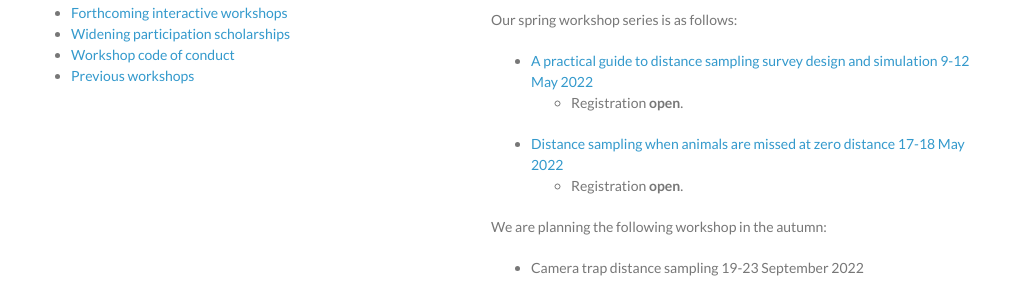
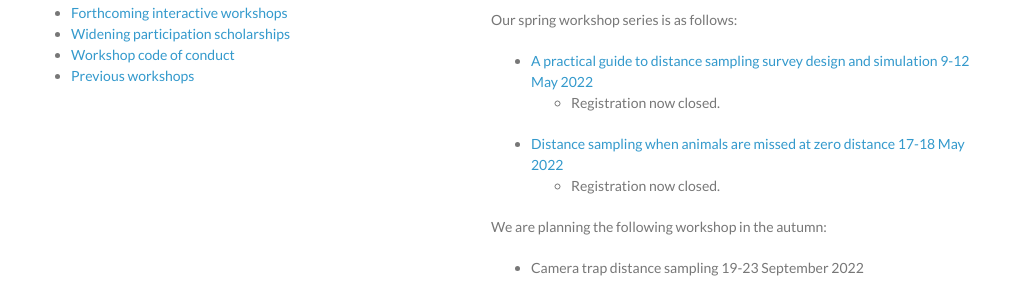
Before and after one commit to distanceworkshops/distanceworkshops.github.io, a Jekyll site: the page built from index.md, in a window 1280 px wide and 900 px high. Shown: the part 260-547 px from the top of the window, without its empty margins (129-1145 px from the left). Built offline with Jekyll 4.4.1, drawn with Linux system fonts in a browser that asks for light colours.

Commit message:
Registration closed for design and mrds workshops

```diff
--- a/index.md
+++ b/index.md
@@ -16,10 +16,10 @@ Here you can find content for distance sampling workshops including slides, exer
 Our spring workshop series is as follows:
 
 - [A practical guide to distance sampling survey design and simulation 9-12 May 2022](https://workshops.distancesampling.org/design-may-2022.html)
-  - Registration **open**.
+  - Registration now closed.
 
 - [Distance sampling when animals are missed at zero distance 17-18 May 2022](https://workshops.distancesampling.org/mrds-may-2022.html)
-  - Registration **open**.
+  - Registration now closed.
 
 We are planning the following workshop in the autumn:
 
```
